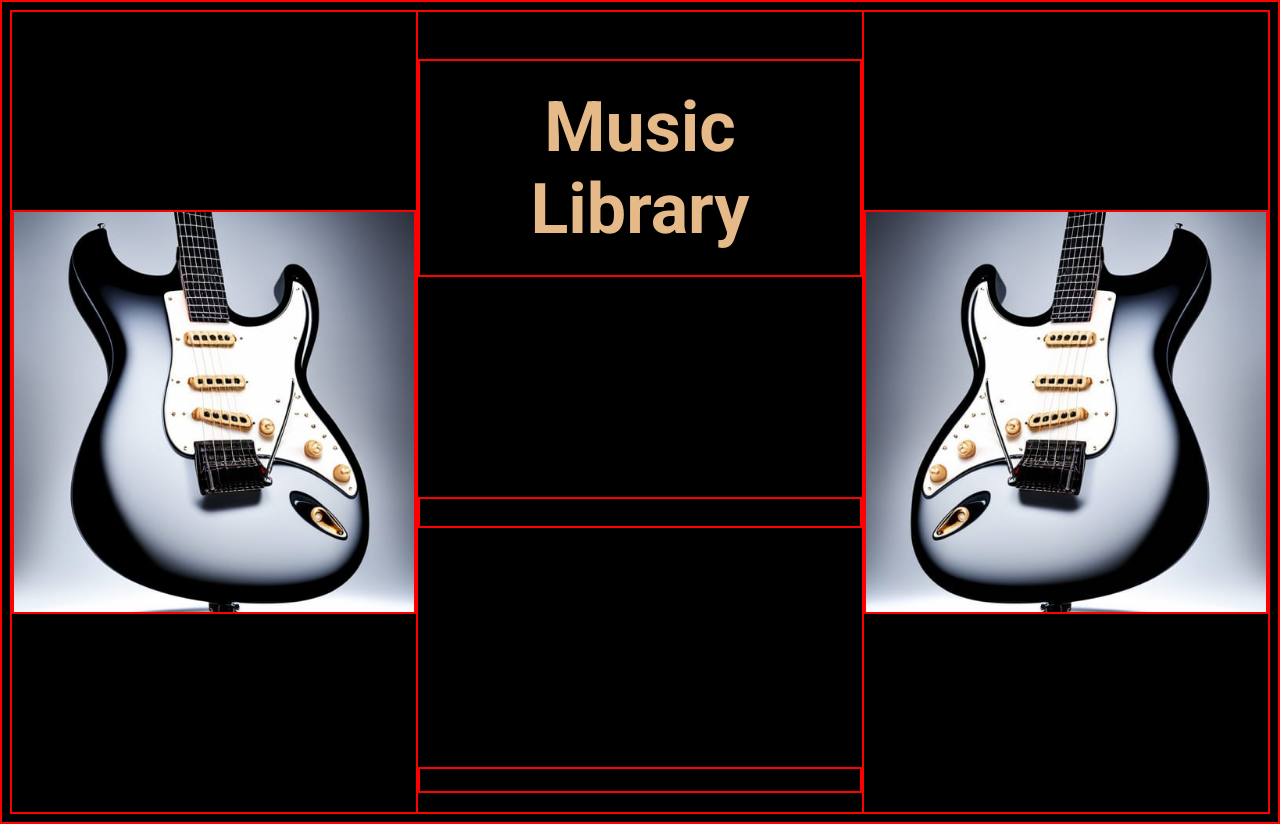
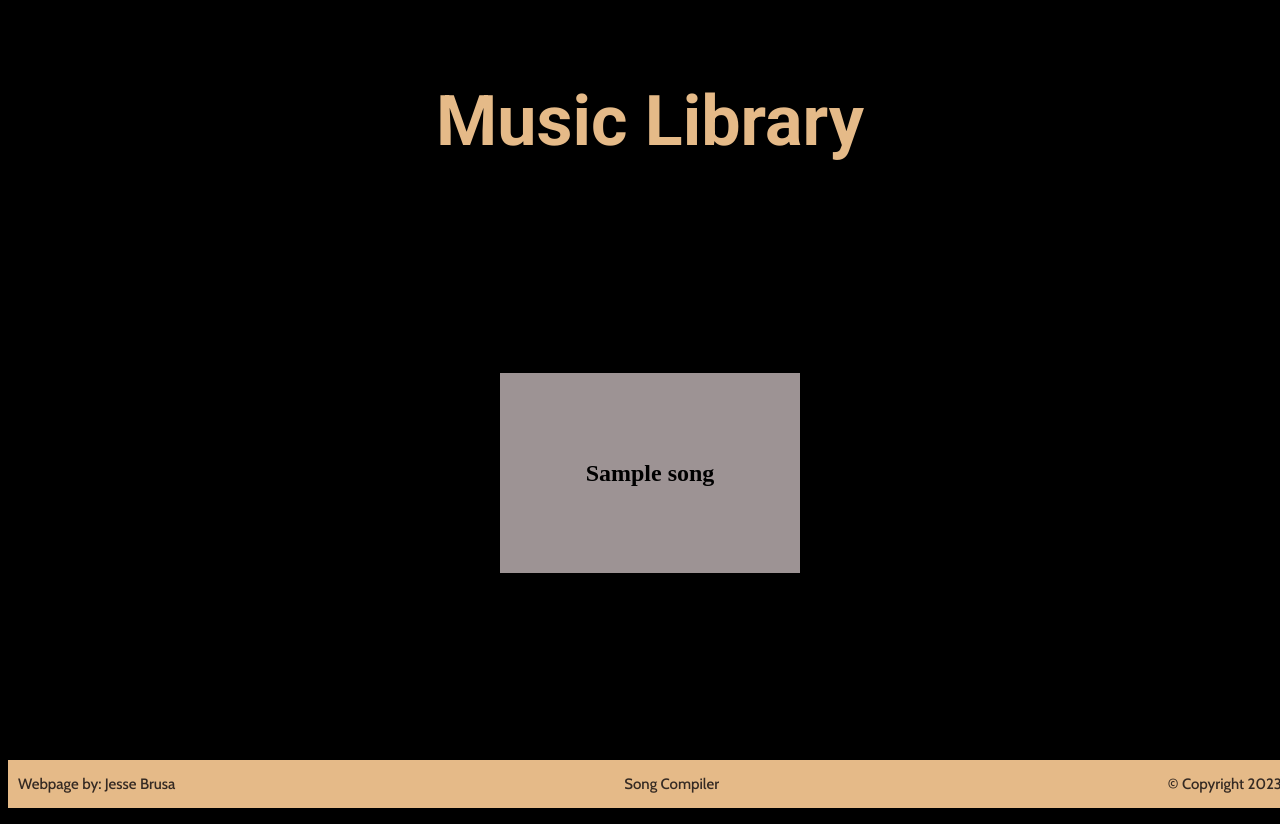
Before and after one commit to jessebrusa/flask-song-compiler, a Flask app: template templates/library.html in a window 1280 px wide. Run offline with Flask 3, Linux system fonts and the light colour scheme; the template is opened without the code that fills it: most values are stand-ins (such as "Sample title", 1, 10 or a date in 2020).

Commit message:
Layed out the library page and created a google img search function

```diff
--- /dev/null
+++ b/img_search.py
@@ -0,0 +1,23 @@
+import requests
+
+def get_google_img(query, api_key, cx):
+    url = "https://www.googleapis.com/customsearch/v1"
+    params = {
+        "key": api_key,
+        "cx": cx,
+        "q": query,
+        "searchType": "image"
+    }
+
+    response = requests.get(url, params=params)
+    data = response.json()
+
+    if "items" in data and len(data["items"]) > 0:
+        img_url = data["items"][0]["link"]
+        return img_url
+
+    return None
+
+# Set your API key and CX (Custom Search Engine ID) here
+api_key = "AIzaSyBtuoL2-dL71kSmh6sPsrLSSpgn1thUYJg"
+cx = "15d5cf5fb6e3c484c"
--- a/main.py
+++ b/main.py
@@ -1,4 +1,7 @@
 from flask import Flask, render_template, request, url_for, redirect
+from img_search import get_google_img
+import os
+
 
 app = Flask(__name__)
 
@@ -10,7 +13,8 @@ def home_page():
 
 @app.route('/library')
 def library():
-    return render_template('library.html')
+    song_list = sorted(os.listdir('./static/music'))[1:]
+    return render_template('library.html', song_list=song_list)
 
 
 if __name__ == '__main__':
--- a/static/css/stylesheet.css
+++ b/static/css/stylesheet.css
@@ -1,8 +1,8 @@
 @import url('https://fonts.googleapis.com/css2?family=Cabin:wght@500&family=Roboto:wght@700&display=swap');
 
-* {
+/* * {
     border: 2px solid red;
-}
+} */
 
 body {
     background-image: url("../img/acoustic-guitar.jpeg");
@@ -10,7 +10,7 @@ body {
     background-attachment: fixed;
     background-position: center center;
     background-color: black;
-    height: 100vh;
+    min-height: 100vh;
     display: flex;
     flex-direction: column;
     justify-content: space-between;
@@ -65,6 +65,7 @@ h1 {
     background-color: #e5ba88;
     display: flex;
     width: 100%;
+
     justify-content: space-between;
     color: #352a23;
     padding-left: 10px;
@@ -75,7 +76,8 @@ h1 {
 
 .library-body {
     display: flex;
-    flex-direction: row;
+    flex-direction: column;
+    flex-wrap: wrap;
     justify-content: space-between;
     background-color: black;
     background-image: none;
@@ -92,3 +94,39 @@ h1 {
     height: 100vh;
     width: 50%;
 }
+
+.music-card-container {
+    display: flex;
+    justify-content: center;
+    flex-wrap: wrap;
+    gap: 50px;
+    margin: 50px;
+}
+
+.music-card {
+    display: flex;
+    flex-direction: column;
+    justify-content: space-between;
+    align-items: center;
+    flex-wrap: wrap;
+    background-color: #9d9394;
+    justify-content: center;
+    width: 300px;
+    height: 200px;
+
+}
+
+.music-card h2 {
+    text-align: center;
+    color: black;
+}
+
+@media screen and (max-width: 1700px) {
+    .library-body {
+        flex-direction: column;
+    }
+
+    .library-body > img {
+        display: none;
+    }
+}
--- a/templates/library.html
+++ b/templates/library.html
@@ -7,12 +7,18 @@
     <title>Music Library</title>
 </head>
 <body class="library-body">
-    <img src="../static/img/left-guitar.png" alt="electric guitar facing inward from the left">
-    <div class="content-container">
         <h1>Music Library</h1>
-        <h2>testing</h2>
-        <h3>testing</h3>
-    </div>
-    <img src="../static/img/right-guitar.jpg" alt="electri guitar facing inward from the right">
+        <div class="music-card-container">
+            {% for song in song_list %}
+                <div class="music-card">
+                    <h2>{{ song }}</h2>
+                </div>
+            {% endfor %}
+        </div>
+        <div class="footer">
+            <p>Webpage by: Jesse Brusa</p>
+            <p>Song Compiler</p>
+            <p>© Copyright 2023</p>
+        </div>
 </body>
 </html>
```
Also changed, not shown: static/info/save.html (added, +20 -0 lines), static/info/test.py (added, +26 -0 lines), static/info/colors.txt (renamed from static/css/colors.txt), static/info/muzli-colors.svg (renamed from static/css/muzli-colors.svg), 1 other file.
